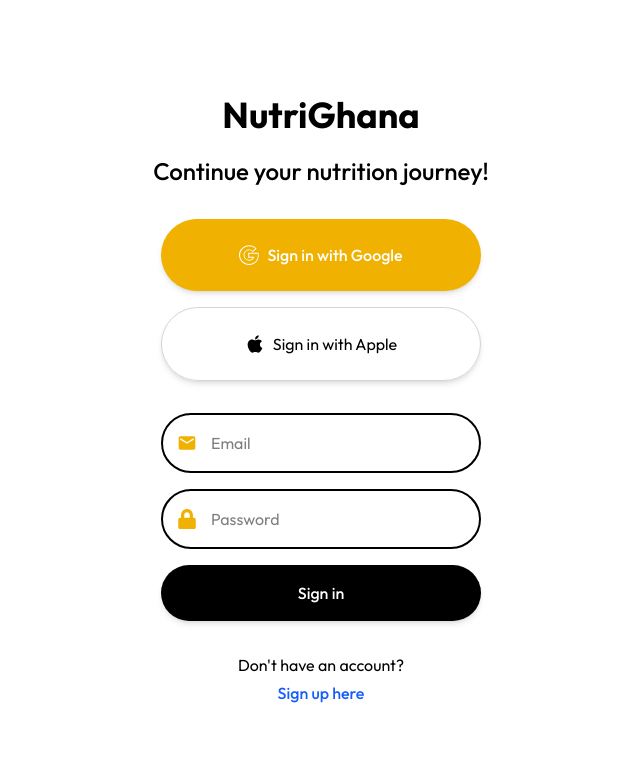
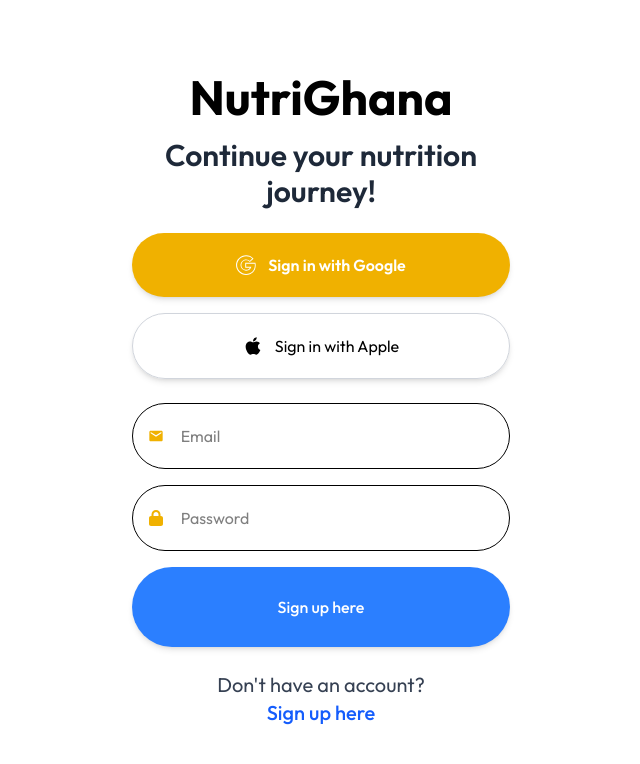
Before and after one commit to angelicaakwarteng/NutriGhana, a React (Vite) app in the folder frontend/: page /login in a window 1280 px wide. Shown: the top 764 px of the page, without its empty margins (319-959 px from the left). Built offline with nearby package versions, Linux system fonts and the light colour scheme; a web font is replaced by a local one.

Commit message:
Updated profile setup flow and fixed related pages

```diff
--- a/frontend/src/App.jsx
+++ b/frontend/src/App.jsx
@@ -8,13 +8,14 @@ import {
 import Home from "./pages/Home";
 import RootLayout from "./layout/RootLayout";
 import Login from "./pages/login";
-import SignIn from "./pages/Sign-in";
+
 // actual pages
 import ProfileHome from "./pages/ProfileHome";
 import ProfileDishes from "./pages/ProfileDishes";
 import ProfileStats from "./pages/ProfileStats";
 import ProfileUser from "./pages/ProfileUser";
 import SelectedFood from "./component/SelectedFood";
+import ProfileSetup from "./pages/ProfileSetup";
 // import Chatbox from "./component/Chatbox";
 
 const App = () => {
@@ -33,8 +34,8 @@ const App = () => {
         <Route>
           <Route index element={<Home />} />
           <Route path="/login" element={<Login />} />
-          <Route path="/signIn" element={<SignIn />} />
 
+          <Route path="/ProfileSetup" element={<ProfileSetup />} />
           {/* <Route path="/chatbox" element={<Chatbox />} /> */}
         </Route>
       </>
--- a/frontend/src/pages/Home.jsx
+++ b/frontend/src/pages/Home.jsx
@@ -32,7 +32,7 @@ const Home = () => {
     if (progress < foodItems.length - 1) {
       setProgress(progress + 1);
     } else {
-      navigate("/SignIn");
+      navigate("/login");
     }
   };
 
--- a/frontend/src/pages/Login.jsx
+++ b/frontend/src/pages/Login.jsx
@@ -1,74 +1,171 @@
 import { SlSocialGoogle } from "react-icons/sl";
-import { FaApple } from "react-icons/fa6";
+import { FaApple, FaLock, FaUser } from "react-icons/fa6";
 import { MdEmail } from "react-icons/md";
-import { FaLock } from "react-icons/fa";
+import { useState } from "react";
+import { Link } from "react-router-dom";
+const authForms = [
+  {
+    type: "signUp",
+    title: "Begin your nutrition journey!",
+    buttonText: "Sign up",
+    alternateLink: {
+      text: "Already have an account?",
+      actionText: "Sign in here",
+      actionType: "signIn",
+    },
+    fields: [
+      {
+        type: "text",
+        placeholder: "Name",
+        icon: (
+          <FaUser className="absolute left-4 top-1/2 transform -translate-y-1/2 text-yellow-500" />
+        ),
+        required: true,
+      },
+      {
+        type: "email",
+        placeholder: "Email",
+        icon: (
+          <MdEmail className="absolute left-4 top-1/2 transform -translate-y-1/2 text-yellow-500" />
+        ),
+        required: true,
+      },
+      {
+        type: "password",
+        placeholder: "Password",
+        icon: (
+          <FaLock className="absolute left-4 top-1/2 transform -translate-y-1/2 text-yellow-500" />
+        ),
+        required: true,
+      },
+    ],
+  },
+  {
+    type: "signIn",
+    title: "Continue your nutrition journey!",
+    buttonText: "Sign in",
+    alternateLink: {
+      text: "Don't have an account?",
+      actionText: "Sign up here",
+      actionType: "signUp",
+    },
+    fields: [
+      {
+        type: "email",
+        placeholder: "Email",
+        icon: (
+          <MdEmail className="absolute left-4 top-1/2 transform -translate-y-1/2 text-yellow-500" />
+        ),
+        required: true,
+      },
+      {
+        type: "password",
+        placeholder: "Password",
+        icon: (
+          <FaLock className="absolute left-4 top-1/2 transform -translate-y-1/2 text-yellow-500" />
+        ),
+        required: true,
+      },
+    ],
+  },
+];
 
-const Login = () => {
+const AuthPage = () => {
+  const [authType, setAuthType] = useState("signIn");
+  const [formData, setFormData] = useState({
+    email: "",
+    password: "",
+    name: "",
+  });
+
+  const currentForm = authForms.find((form) => form.type === authType);
+
+  const handleSubmit = (e) => {
+    e.preventDefault();
+    console.log(`${authType} form submitted with data:`, formData);
+
+    setFormData({
+      email: "",
+      password: "",
+      name: "",
+    });
+  };
+
+  const handleAuthSwitch = (newAuthType) => {
+    setAuthType(newAuthType);
+  };
+
+  const handleInputChange = (e) => {
+    const { name, value } = e.target;
+    setFormData((prev) => ({
+      ...prev,
+      [name]: value,
+    }));
+  };
+
   return (
-    <div className="h-screen flex justify-center items-center">
-      <div className="flex flex-col items-center text-center w-80 space-y-8">
-        {/* Logo and Brand Name */}
-        <div className="flex flex-col items-center space-y-2">
-          <h1 className="text-4xl font-bold -mb-3">NutriGhana</h1>
-        </div>
-
-        {/* Welcome Text */}
-        <h2 className="text-2xl font-medium text-nowrap">
-          Continue your nutrition journey!
+    <div className="h-screen flex justify-center items-center overflow-hidden ">
+      <div className="flex flex-col items-center text-center w-full sm:w-4/5 md:w-1/2 lg:w-1/3 p-6 space-y-6 font-Manrope">
+        <h1 className="text-5xl sm:text-5xl font-bold mb-4 ">NutriGhana</h1>
+        <h2 className="text-3xl sm:text-3xl font-semibold text-gray-800">
+          {currentForm.title}
         </h2>
 
-        {/* Sign-up Buttons */}
+        {/* Social Login Buttons */}
         <div className="w-full space-y-4">
-          <button className="flex items-center justify-center w-full bg-yellow-500 text-white font-medium py-6  shadow-md space-x-2 rounded-full cursor-pointer">
+          <button className="flex items-center justify-center w-full bg-yellow-500 text-white font-semibold py-6 sm:py-5 rounded-full shadow-md space-x-3">
             <SlSocialGoogle className="h-5 w-5" />
-
-            <span>Sign in with Google</span>
+            <span>{currentForm.buttonText} with Google</span>
           </button>
-
-          <button className="flex items-center justify-center w-full border border-gray-300 py-6 rounded-full shadow-md space-x-2 cursor-pointer">
+          <button className="flex items-center justify-center w-full border border-gray-300 py-6 sm:py-5 rounded-full shadow-md space-x-3">
             <FaApple className="h-5 w-5" />
-            <span>Sign in with Apple</span>
+            <span>{currentForm.buttonText} with Apple</span>
           </button>
         </div>
 
-        {/* Login Form */}
-        <form action="" className="w-full space-y-4">
-          {/* Email Input */}
-          <div className="relative w-full">
-            <MdEmail className="absolute left-4 top-1/2 transform -translate-y-1/2 text-blacktext-xl h-5 w-5 text-yellow-500" />
-            <input
-              type="email"
-              placeholder="Email"
-              className="w-full p-4 pl-12 border-2 border-black rounded-full focus:outline-none focus:ring-2 focus:ring-black"
-            />
-          </div>
-
-          {/* Password Input */}
-          <div className="relative w-full">
-            <FaLock className="absolute left-4 top-1/2 transform -translate-y-1/2  text-xl text-yellow-500" />
-            <input
-              type="password"
-              placeholder="Password"
-              className="w-full p-4 pl-12  border-2 border-black  rounded-full focus:outline-none focus:ring-2 focus:ring-black"
-            />
-          </div>
-
-          {/* Submit Button */}
-          <button className="w-full bg-black text-white font-medium py-4 rounded-full shadow-md transition duration-200 cursor-pointer">
-            Sign in
-          </button>
+        {/* Form */}
+        <form className="w-full space-y-4" onSubmit={handleSubmit}>
+          {currentForm.fields.map((field, index) => (
+            <div key={index} className="relative w-full">
+              {field.icon}
+              <input
+                type={field.type}
+                name={field.type}
+                placeholder={field.placeholder}
+                value={formData[field.type] || ""}
+                onChange={handleInputChange}
+                required={field.required}
+                className="w-full p-5 pl-12 border-1 border-black rounded-full focus:outline-none focus:ring-2  "
+              />
+            </div>
+          ))}
+          <a
+            onClick={() =>
+              handleAuthSwitch(currentForm.alternateLink.actionType)
+            }
+            className="flex items-center justify-center w-full bg-blue-500 text-white font-medium py-4 sm:py-7 rounded-full shadow-md space-x-6"
+          >
+            <Link to="/ProfileSetup" className="w-full text-center">
+              {currentForm.alternateLink.actionText}
+            </Link>
+          </a>
         </form>
 
-        {/* Sign-in Link */}
-        <div className="text-l space-y-1 text-black">
-          <p className="text-black">Don't have an account? {"  "} </p>
-          <a href="signIn" className="text-blue-600 font-medium">
-            Sign up here
-          </a>
+        {/* Switch to alternate form */}
+        <div className="text-xl text-gray-700">
+          <p>{currentForm.alternateLink.text}</p>
+          <button
+            onClick={() =>
+              handleAuthSwitch(currentForm.alternateLink.actionType)
+            }
+            className="text-blue-600 font-medium text-l"
+          >
+            {currentForm.alternateLink.actionText}
+          </button>
         </div>
       </div>
     </div>
   );
 };
 
-export default Login;
+export default AuthPage;
--- a/frontend/src/pages/Sign-in.jsx
+++ /dev/null
@@ -1,88 +0,0 @@
-import { SlSocialGoogle } from "react-icons/sl";
-import { FaApple } from "react-icons/fa6";
-import { MdEmail } from "react-icons/md";
-import { FaLock } from "react-icons/fa";
-import { FaUser } from "react-icons/fa";
-
-const SignIn = () => {
-  return (
-    <div>
-      {" "}
-      <div className="h-screen flex justify-center items-center ">
-        <div className="flex flex-col items-center text-center w-80 space-y-6">
-          {/* Logo and Brand Name */}
-          <div className="flex flex-col items-center space-y-6">
-            <h1 className="text-4xl font-bold -mb-3 ">NutriGhana</h1>
-          </div>
-
-          {/* Welcome Text */}
-          <h2 className="text-2xl font-medium">
-            Begin your nutrition journey!
-          </h2>
-
-          {/* Sign-up Buttons */}
-          <div className="w-full space-y-4">
-            <button className="flex items-center justify-center w-full bg-yellow-500 text-white font-medium py-6  shadow-md space-x-2 rounded-full cursor-pointer">
-              <SlSocialGoogle />
-
-              <span>Sign up with Google</span>
-            </button>
-
-            <button className="flex items-center justify-center w-full border border-gray-300 py-6 rounded-full shadow-md space-x-2 cursor-pointerr">
-              <FaApple />
-              <span>Sign up with Apple</span>
-            </button>
-          </div>
-
-          {/* Login Form */}
-          <form action="" className="w-full space-y-3">
-            {/* Name Input */}
-            <div className="relative w-full">
-              <FaUser className="absolute left-4 top-1/2 transform -translate-y-1/2 text-blacktext-xl h-5 w-5 text-yellow-500" />
-              <input
-                type="text"
-                placeholder="Name"
-                className="w-full p-4 pl-12  border-2 border-black rounded-full focus:outline-none focus:ring-2 focus:ring-black"
-              />
-            </div>
-
-            {/* Email Input */}
-            <div className="relative w-full">
-              <MdEmail className="absolute left-4 top-1/2 transform -translate-y-1/2 text-blacktext-xl h-5 w-5 text-yellow-500 " />
-              <input
-                type="email"
-                placeholder="Email"
-                className="w-full p-4 pl-12  border-2 border-black rounded-full focus:outline-none focus:ring-2 focus:ring-black"
-              />
-            </div>
-
-            {/* Password Input */}
-            <div className="relative w-full ">
-              <FaLock className="absolute left-4 top-1/2 transform -translate-y-1/2  text-xl text-yellow-500" />
-              <input
-                type="password"
-                placeholder="Password"
-                className="w-full p-4 pl-12  border-2 border-black rounded-full focus:outline-none focus:ring-2 focus:ring-black "
-              />
-            </div>
-
-            {/* Submit Button */}
-            <button className="w-full bg-black text-white font-medium py-4 rounded-full shadow-md transition duration-200 cursor-pointer">
-              Sign up
-            </button>
-          </form>
-
-          {/* Sign-in Link */}
-          <div className="text-l space-y-1 text-black">
-            <p className="text-black"> Already have an account? {"  "} </p>
-            <a href="/login" className="text-blue-600 font-medium">
-              Sign in here
-            </a>
-          </div>
-        </div>
-      </div>
-    </div>
-  );
-};
-
-export default SignIn;
```
